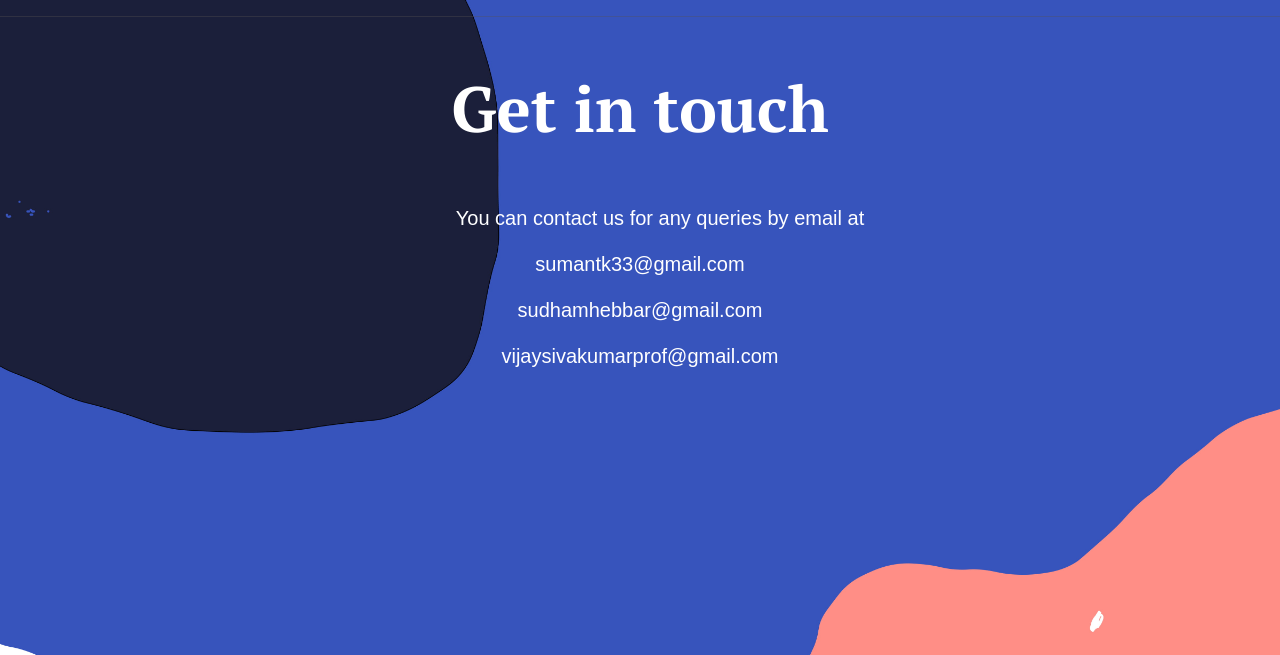
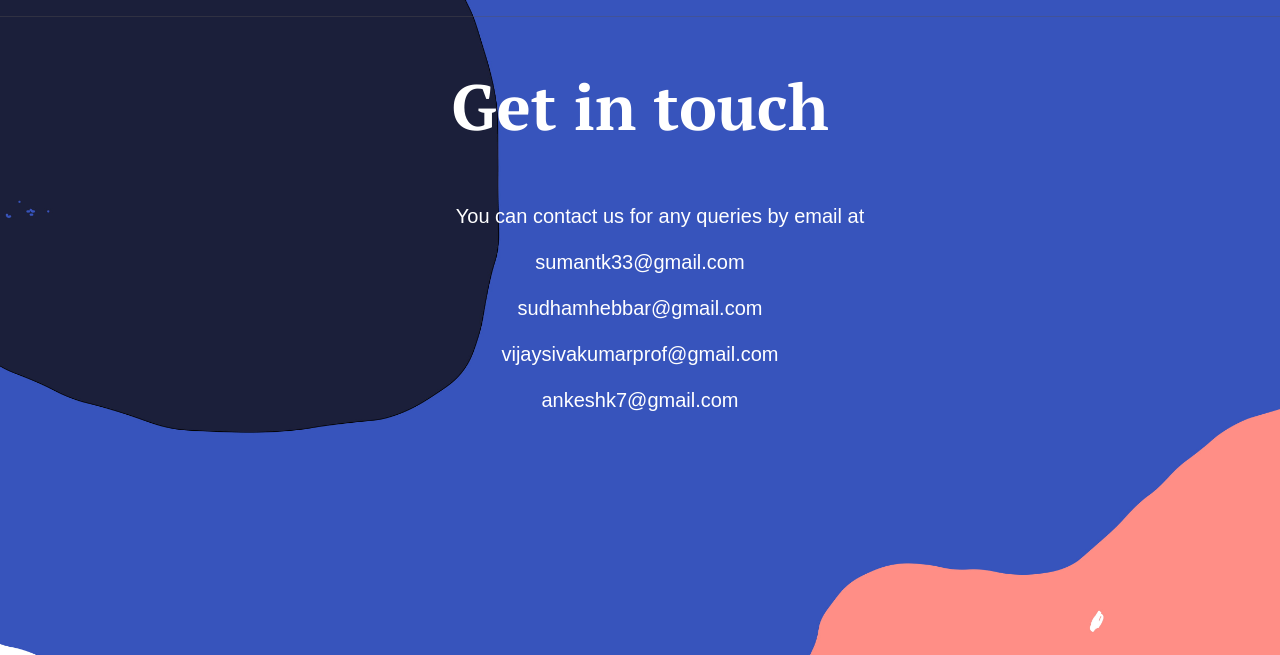
Before and after one commit to sumantk33/StegaCrypt, a Flask app: page /contact in a window 1280 px wide. Shown: the part 69-724 px from the top of the page. Run offline with Flask 2, Linux system fonts and the light colour scheme; some libraries are stand-ins or nearby versions; some web fonts are replaced.

Commit message:
FIX: Added email

```diff
--- a/templates/contact.html
+++ b/templates/contact.html
@@ -11,9 +11,10 @@
     <div class="col-sm-10 mx-auto">
         <h1 class="display-4">Get in touch</h1><br><br>
         <p><span id="p1" style="padding-left: 2em;">You</span> can contact us for any queries by email at </p>
-        <p><span class="email">sumantk33@gmail.com</span></p>
-        <p><span class="email">sudhamhebbar@gmail.com</span></p>
-        <p><span class="email">vijaysivakumarprof@gmail.com</span></p>
+        <p>sumantk33@gmail.com</p>
+        <p>sudhamhebbar@gmail.com</p>
+        <p>vijaysivakumarprof@gmail.com</p>
+        <p>ankeshk7@gmail.com</p>
     </div>
 </div>
 {% endblock %}
```
Also changed, not shown: 1 other file.
